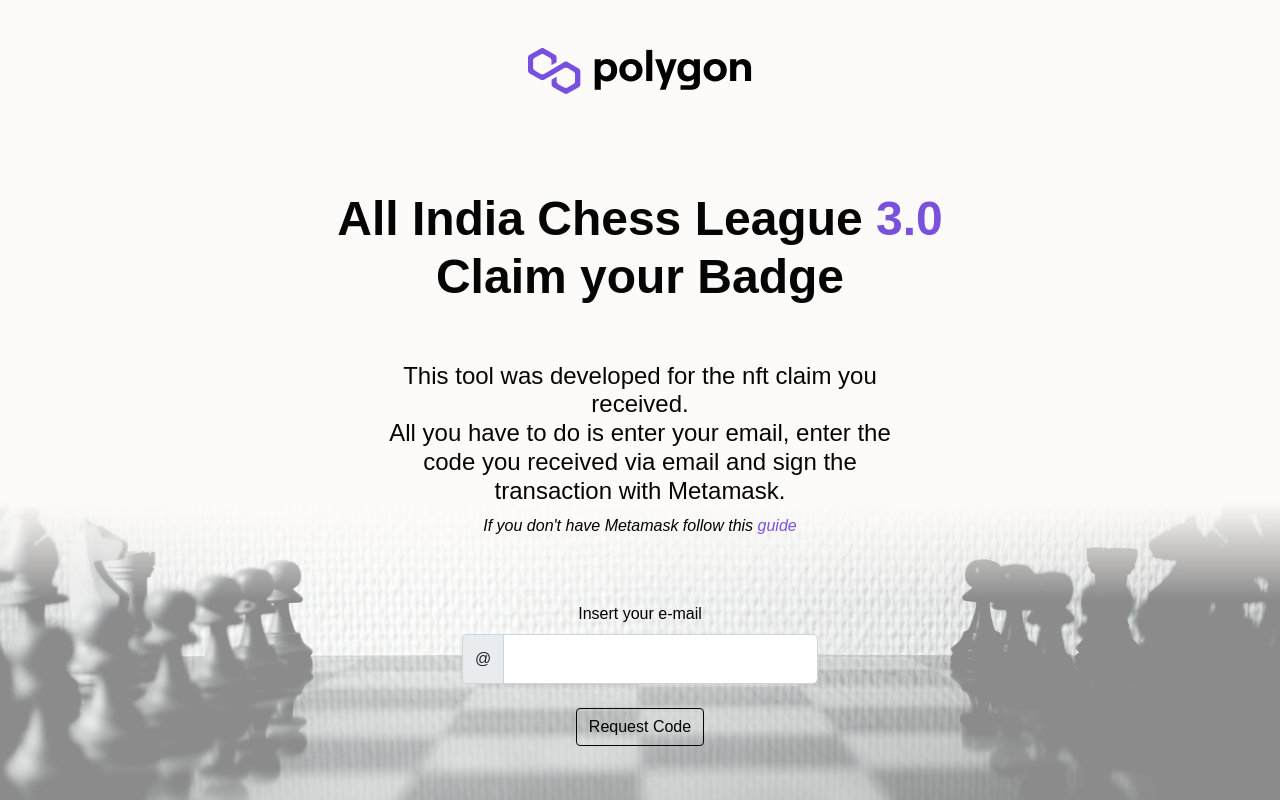
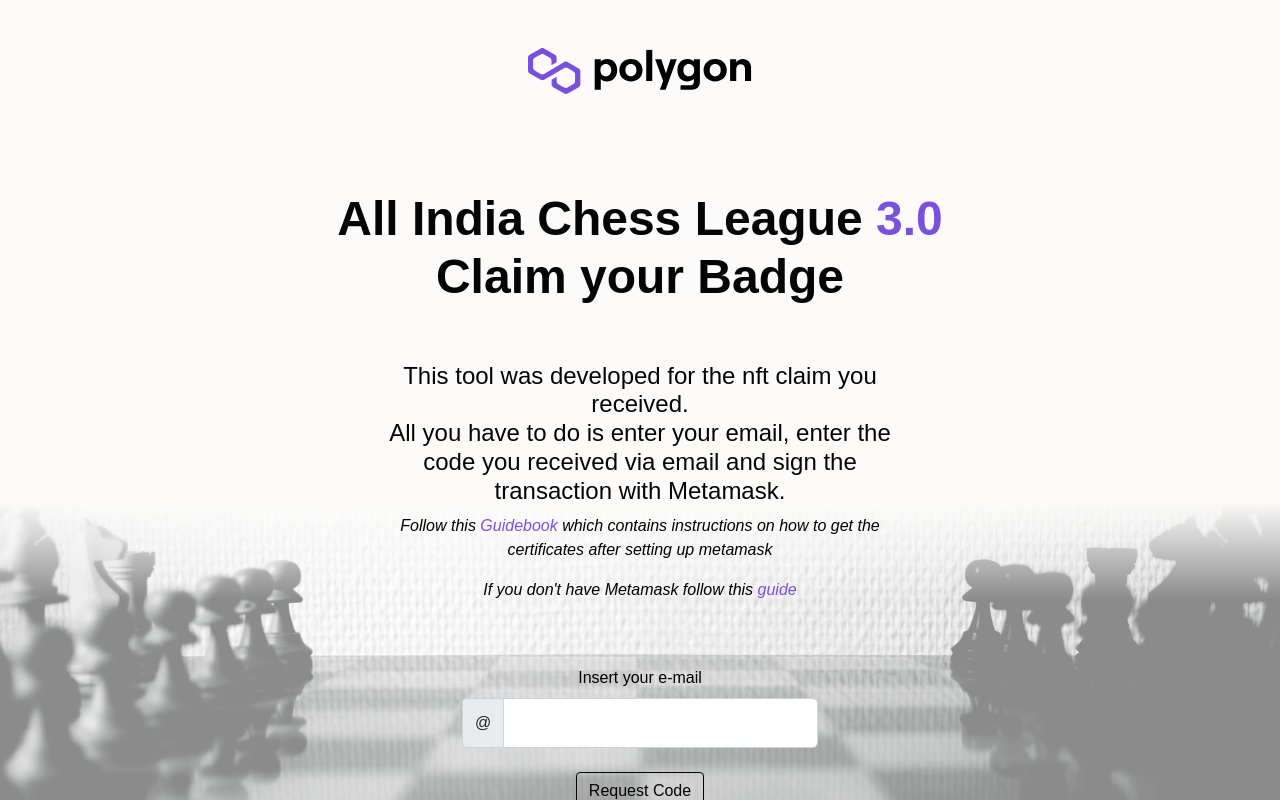
Before and after one commit to yomi-digital/polygonme-claim-nft, a Vue app: page / in a window 1280 px wide. Built offline with nearby package versions, Linux system fonts and the light colour scheme; a web font is replaced by a local one.

Commit message:
add guidebook

```diff
--- a/src/views/Home.vue
+++ b/src/views/Home.vue
@@ -22,6 +22,14 @@
               All you have to do is enter your email, enter the code you
               received via email and sign the transaction with Metamask.
             </h3>
+            <p>
+              <em
+                >Follow this
+                <a href="/aicl_guidebook.pdf" target="_blank">Guidebook</a>
+                which contains instructions on how to get the certificates after
+                setting up metamask</em
+              >
+            </p>
             <p>
               <em>If you don't have Metamask follow this </em>
               <a href="/metamask_guide.pdf" target="_blank"><em>guide</em></a>
```
Also changed, not shown: 1 other file (tests, documents, lock files or other folders).
